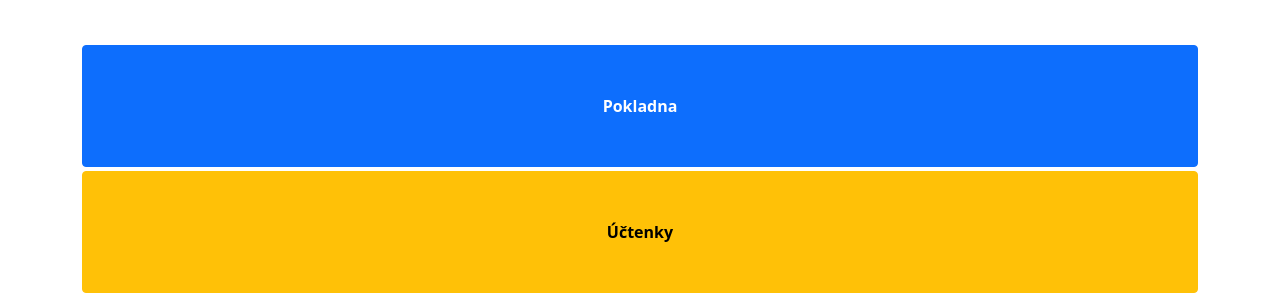
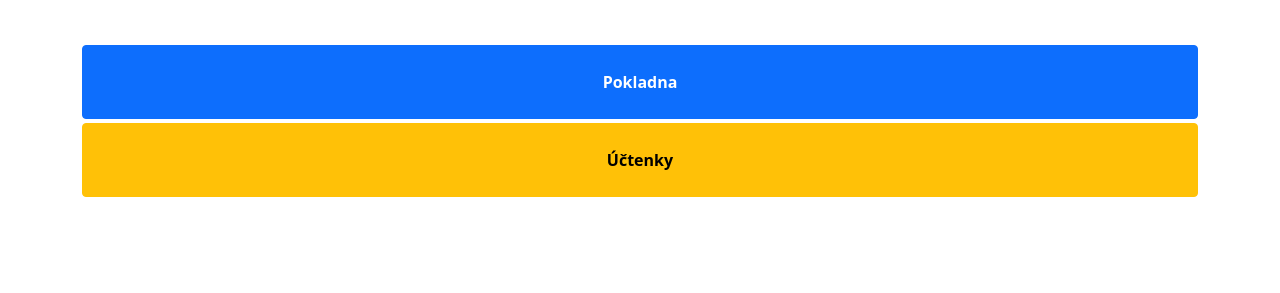
Before and after one commit to Capricoornus/aniland-pos, a plain HTML site: page index.html in a window 1280 px wide. Shown: the part 551-844 px from the top of the page. After the commit the page ends 800 px from the top, so only its background shows below. Drawn offline with nearby package versions, Linux system fonts and the light colour scheme.

Commit message:
Updated: Size of homepage buttons

```diff
--- a/index.html
+++ b/index.html
@@ -16,8 +16,8 @@
         <div class="p-5">
             <img class="img-fluid" src="assets/img/logo.svg" alt="Aniland logo">
         </div>
-        <a href="checkout.html" class="btn btn-primary p-5 mb-1 fw-bold">Pokladna</a>
-        <a href="receipts.html" class="btn btn-warning p-5 fw-bold">Účtenky</a>
+        <a href="checkout.html" class="btn btn-primary p-4 mb-1 fw-bold">Pokladna</a>
+        <a href="receipts.html" class="btn btn-warning p-4 fw-bold">Účtenky</a>
     </div>
 </body>
 
```
